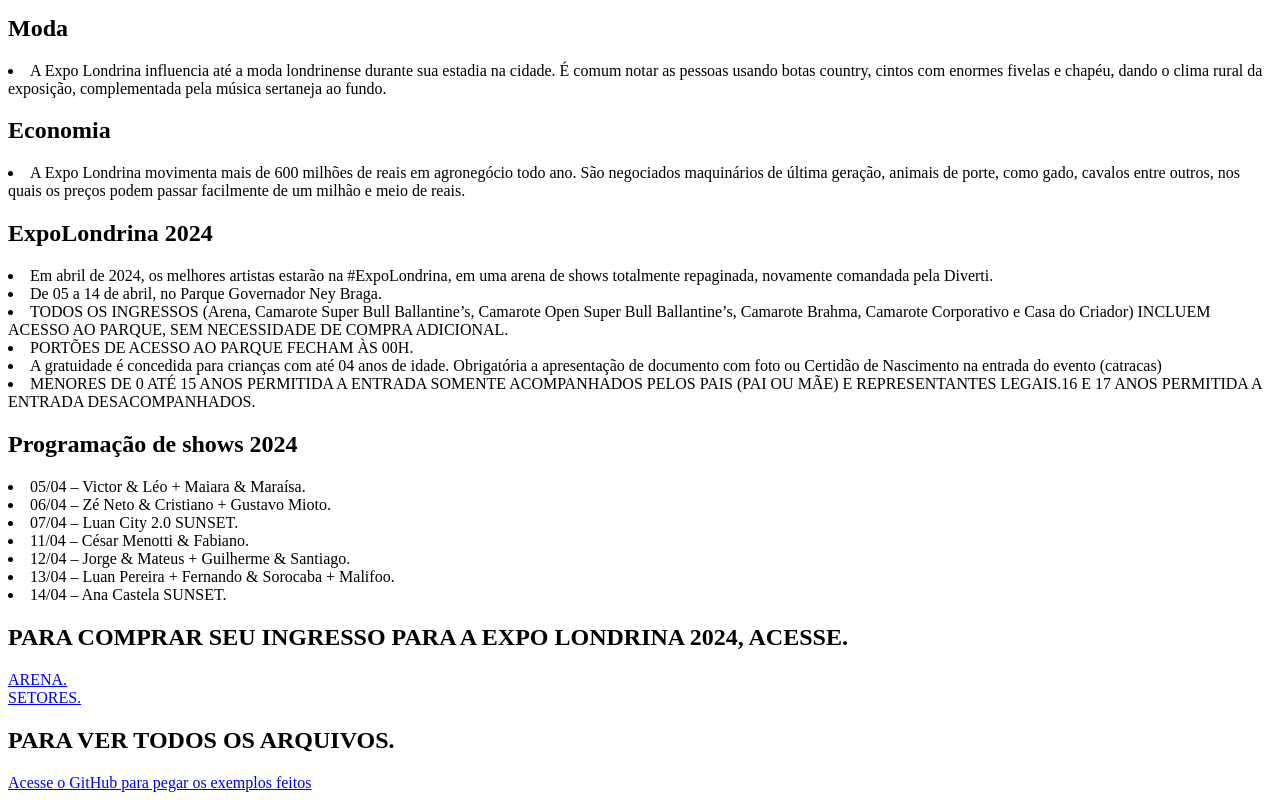
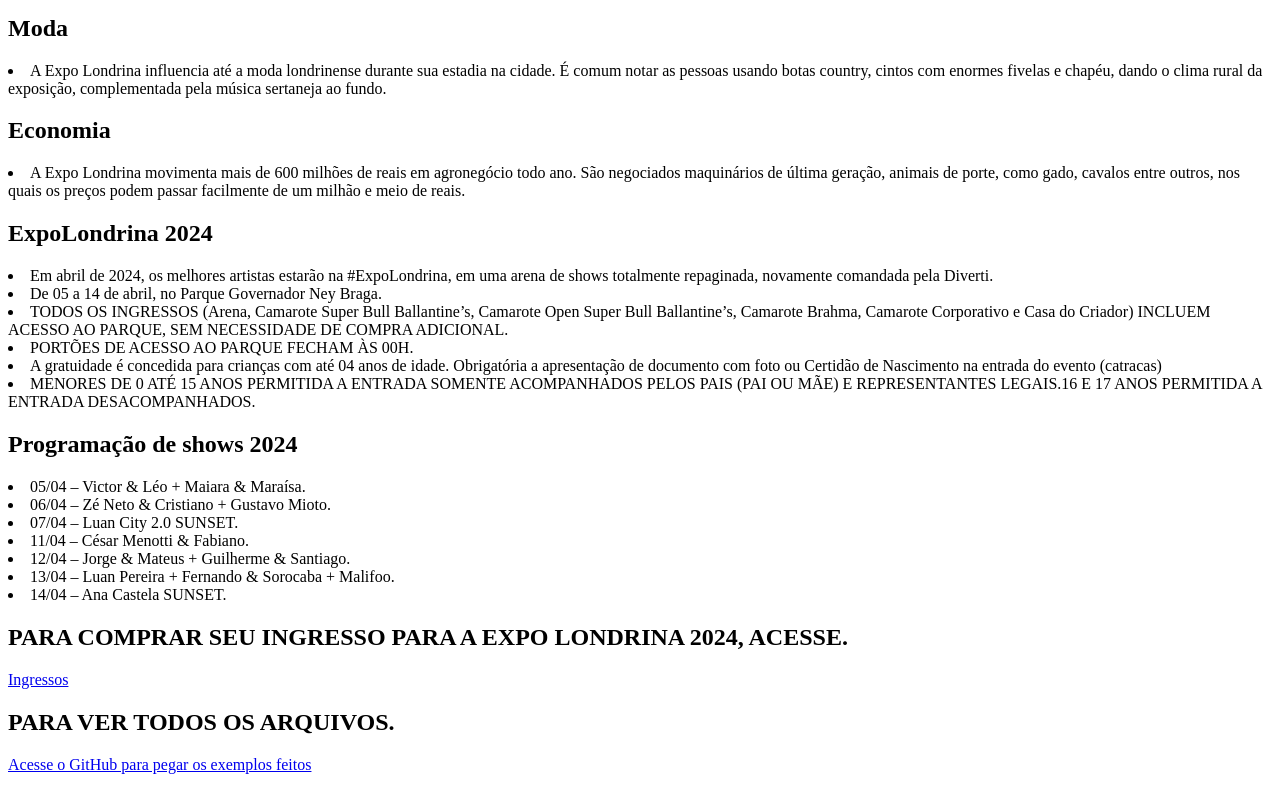
Before and after one commit to Bitburi/Ian2024, a plain HTML site: page index.html in a window 1280 px wide. Shown: the part 721-1521 px from the top of the page. Drawn offline with Linux system fonts and the light colour scheme.

Commit message:
Update index.html

```diff
--- a/index.html
+++ b/index.html
@@ -45,13 +45,10 @@
 
 
     <h2>PARA COMPRAR SEU INGRESSO PARA A EXPO LONDRINA 2024, ACESSE.</h2>
-     <a href="https://cart.totalacesso.com/expolondrina2024arena/target="_blank">ARENA.</a><br>
-     <a href="https://cart.totalacesso.com/expolondrina2024setores/target="_blank">SETORES.</a>
-
-
+     <a href="https://www.totalacesso.com/target="_blank">Ingressos</a>
 
 
 
     </ol>
     <h2> PARA VER TODOS OS ARQUIVOS.</h2>
-    <a href="https://github.com/Bitburi/Ian2024.git" target="_blank">Acesse o GitHub para pegar os exemplos feitos</a>
+    <a href="https://github.com/Bitburi/Ian2024.git/tree/main" target="_blank">Acesse o GitHub para pegar os exemplos feitos</a>
```
